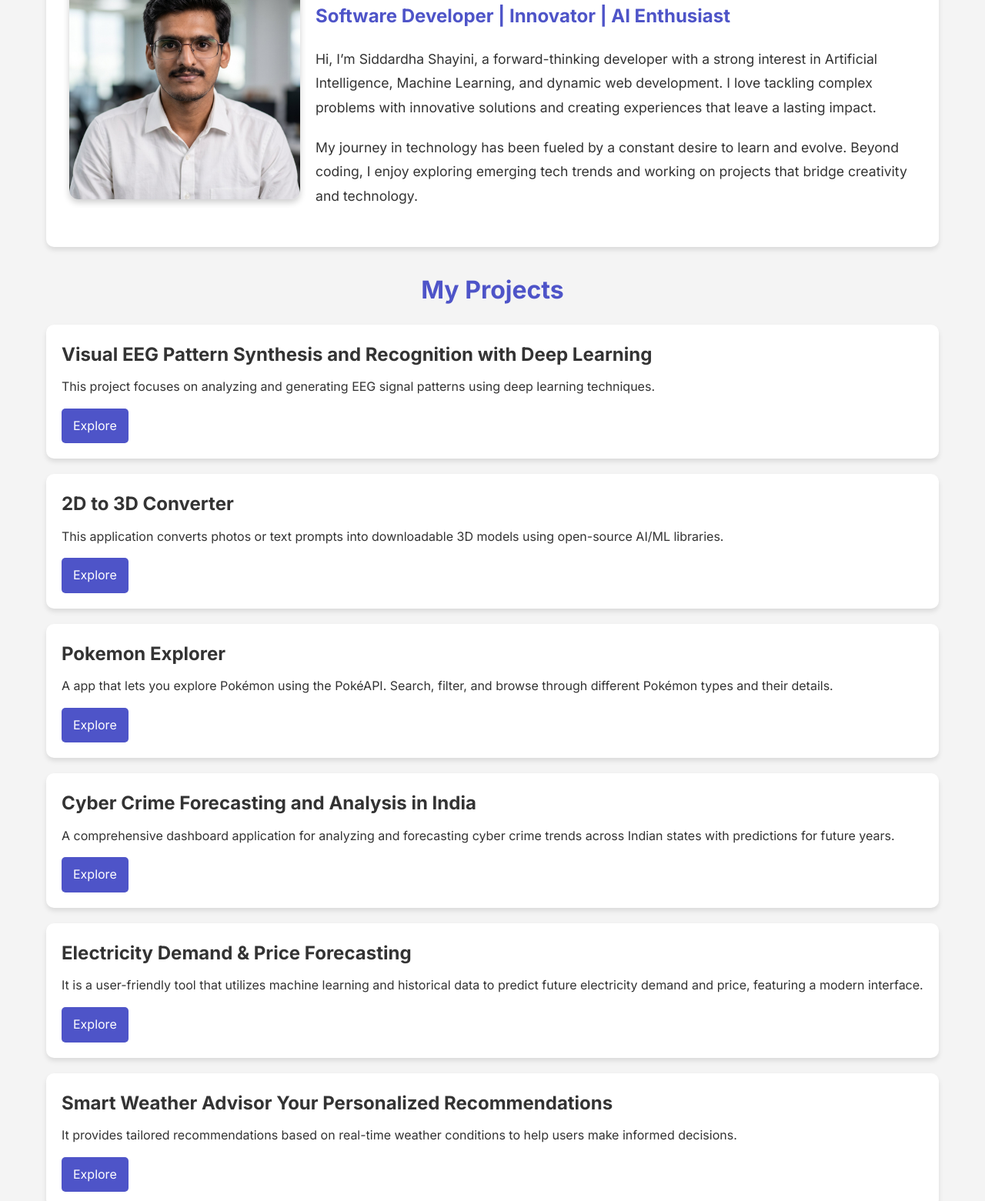
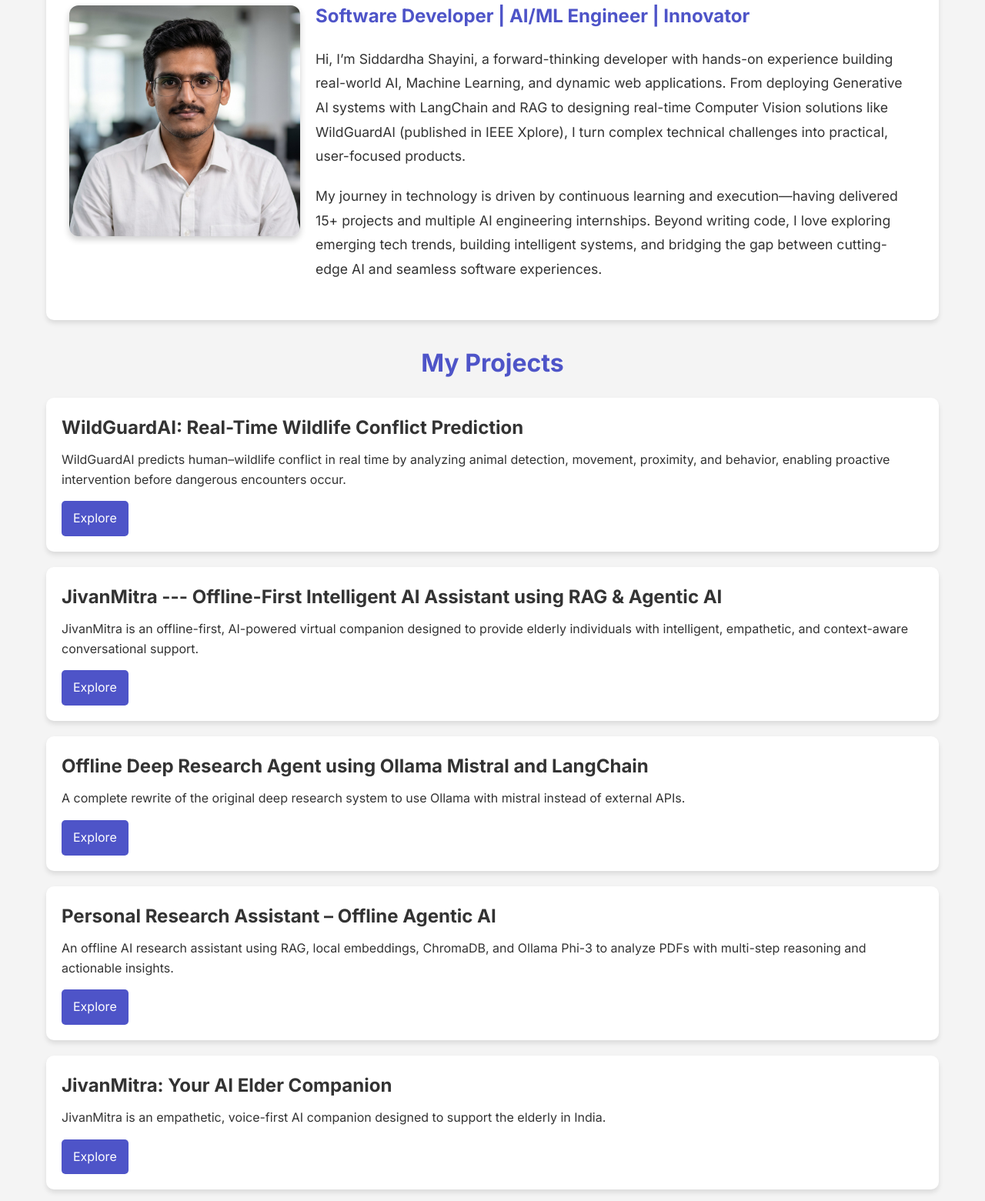
Before and after one commit to SiddardhaShayini/SiddardhaShayini, a plain HTML site: page index.html in a window 1280 px wide. Shown: the part 360-1921 px from the top of the page at 77% size. Drawn offline with Linux system fonts and the light colour scheme.

Commit message:
Enhance index.html with SEO and project updates
Updated meta tags for SEO, added new projects, and refined personal description.

```diff
--- a/index.html
+++ b/index.html
@@ -1,14 +1,40 @@
 <!DOCTYPE html>
 <html lang="en">
 <head>
-    <meta name="google-site-verification" content="vfB5-6aNPeCdgRhVq7lwLp6m3r-Hp0jB-2Nk0LUpFrs" />
+    <!-- Character Encoding & Responsive Viewport -->
     <meta charset="UTF-8">
     <meta name="viewport" content="width=device-width, initial-scale=1.0">
-    <meta name="description" content="Portfolio website of Siddardha Shayini - Developer, Innovator, and AI Enthusiast. Explore my projects and connect with me.">
-    <meta name="keywords" content="Siddardha Shayini, Siddu Shayini, Siddardha, Shayini, Sayini, Siddu, Siddardha Sayini, Siddu Sayini, Siddardha Sayini, Portfolio, Developer, AI, ML, NLP, DL, Machine Learning, Artificial Intelligence, Natural language processing, Deep learning, Projects, AI Developer, ML Developer, NLP Developer">
+
+    <!-- Primary Meta Tags -->
+    <title>Siddardha Shayini | AI/ML Engineer & Software Developer Portfolio</title>
+    <meta name="title" content="Siddardha Shayini | AI/ML Engineer & Software Developer Portfolio">
+    <meta name="description" content="Portfolio of Siddardha Shayini – AI/ML Engineer & Software Developer specializing in Generative AI, Computer Vision, and full-stack web applications. View IEEE-published research & projects.">
+    <meta name="keywords" content="Siddardha Shayini, Siddu Shayini, Siddardha, Shayini, Sayini, Saini, Siddu, Siddardha Sayini, Siddu Sayini, Portfolio, Developer, AI, ML, NLP, DL, IEEE, Machine Learning, Artificial Intelligence, GenAI, RAG, Computer Vision, WildGuardAI, AI ML Engineer, Software Developer">
     <meta name="author" content="Siddardha Shayini">
-    <title>About Me - Siddardha Shayini</title>
+    <meta name="robots" content="index, follow">
+
+    <!-- Search Console Verification -->
+    <meta name="google-site-verification" content="vfB5-6aNPeCdgRhVq7lwLp6m3r-Hp0jB-2Nk0LUpFrs" />
+
+    <!-- Open Graph / Facebook / LinkedIn (Controls preview cards on social platforms) -->
+    <meta property="og:type" content="website">
+    <meta property="og:url" content="https://siddardhashayini.github.io/SiddardhaShayini/">
+    <meta property="og:title" content="Siddardha Shayini | AI/ML Engineer & Software Developer">
+    <meta property="og:description" content="Explore AI/ML projects, GenAI & RAG implementations, dynamic web apps, and published research by Siddardha Shayini.">
+    <meta property="og:image" content="https://siddardhashayini.github.io/SiddardhaShayini/assets/images/pic.jpg">
+
+    <!-- Twitter Cards -->
+    <meta name="twitter:card" content="summary_large_image">
+    <meta name="twitter:url" content="https://siddardhashayini.github.io/SiddardhaShayini/">
+    <meta name="twitter:title" content="Siddardha Shayini | AI/ML Engineer & Software Developer">
+    <meta name="twitter:description" content="Explore AI/ML projects, GenAI & RAG implementations, dynamic web apps, and published research by Siddardha Shayini.">
+    <meta name="twitter:image" content="https://siddardhashayini.github.io/SiddardhaShayini/assets/images/pic.jpg">
+
+    <!-- Fonts -->
+    <link rel="preconnect" href="https://fonts.googleapis.com">
+    <link rel="preconnect" href="https://fonts.gstatic.com" crossorigin>
     <link href="https://fonts.googleapis.com/css2?family=Inter:wght@300;400;600;700&display=swap" rel="stylesheet">
+
     <style>
         * {
             margin: 0;
@@ -213,29 +239,61 @@
     <div class="container">
         <header class="header">
             <h1>Siddardha Shayini</h1>
-            <p>A motivated Computer Science student aspiring to contribute as a Software Developer, with a focus on AI, ML, and web development.</p>
+            <p>AI/ML Engineer and Software Developer specializing in Generative AI, Computer Vision, and full-stack web applications—passionate about transforming complex data into impactful, real-world solutions.</p>
         </header>
 
         <section class="about-section">
             <img src="assets\images\pic.jpg" class="pic" alt="Siddardha Shayini">
             <div class="about-text">
                 <h2>About Me</h2>
-                <h4>Software Developer | Innovator | AI Enthusiast</h4>
+                <h4>Software Developer | AI/ML Engineer | Innovator</h4>
                 <p>
-                    Hi, I’m Siddardha Shayini, a forward-thinking developer with a strong interest in
-                    Artificial Intelligence, Machine Learning, and dynamic web development. I love tackling
-                    complex problems with innovative solutions and creating experiences that leave a lasting impact.
+                    Hi, I’m Siddardha Shayini, a forward-thinking developer with hands-on experience building real-world AI, Machine Learning, and dynamic web applications. From deploying Generative AI systems with LangChain and RAG to designing real-time Computer Vision solutions like WildGuardAI (published in IEEE Xplore), I turn complex technical challenges into practical, user-focused products.
                 </p>
                 <p>
-                    My journey in technology has been fueled by a constant desire to learn and evolve.
-                    Beyond coding, I enjoy exploring emerging tech trends and working on projects that
-                    bridge creativity and technology.
+                    My journey in technology is driven by continuous learning and execution—having delivered 15+ projects and multiple AI engineering internships. Beyond writing code, I love exploring emerging tech trends, building intelligent systems, and bridging the gap between cutting-edge AI and seamless software experiences.
                 </p>
             </div>
         </section>
 
         <section class="projects-section">
             <h3>My Projects</h3>
+
+            <div class="project">
+                <h4>WildGuardAI: Real-Time Wildlife Conflict Prediction</h4>
+                <p>WildGuardAI predicts human–wildlife conflict in real time by analyzing animal detection, movement, proximity, and behavior, enabling proactive intervention before dangerous encounters occur.</p>
+                <a href="https://github.com/SiddardhaShayini/WildGuardAI-Real-Time-Wildlife-Conflict-Prediction" target="_blank">Explore</a>
+            </div>
+
+            <div class="project">
+                <h4>JivanMitra --- Offline-First Intelligent AI Assistant using RAG & Agentic AI</h4>
+                <p>JivanMitra is an offline-first, AI-powered virtual companion designed to provide elderly individuals with intelligent, empathetic, and context-aware conversational support.</p>
+                <a href="https://github.com/SiddardhaShayini/JivanMitra---Offline-First-Intelligent-AI-Assistant-using-RAG-Agents" target="_blank">Explore</a>
+            </div>
+
+            <div class="project">
+                <h4>Offline Deep Research Agent using Ollama Mistral and LangChain</h4>
+                <p>A complete rewrite of the original deep research system to use Ollama with mistral instead of external APIs.</p>
+                <a href="https://github.com/SiddardhaShayini/Offline-Deep-Research-Agent-using-Ollama-Mistral-and-LangChain" target="_blank">Explore</a>
+            </div>
+
+            <div class="project">
+                <h4>Personal Research Assistant – Offline Agentic AI</h4>
+                <p>An offline AI research assistant using RAG, local embeddings, ChromaDB, and Ollama Phi-3 to analyze PDFs with multi-step reasoning and actionable insights.</p>
+                <a href="https://github.com/SiddardhaShayini/Agentic_AI_Project" target="_blank">Explore</a>
+            </div>
+
+            <div class="project">
+                <h4>JivanMitra: Your AI Elder Companion</h4>
+                <p>JivanMitra is an empathetic, voice-first AI companion designed to support the elderly in India.</p>
+                <a href="https://github.com/SiddardhaShayini/JivanMitra-An-AI-Elder-Companion" target="_blank">Explore</a>
+            </div>
+
+            <div class="project">
+                <h4>Voice-Controlled Virtual Wheelchair</h4>
+                <p>A voice-controlled virtual wheelchair enabling hands-free navigation through voice commands in an immersive 3D browser environment for improved accessibility and mobility assistance.</p>
+                <a href="https://siddardhashayini.github.io/Voice-Controlled-Wheelchair/" target="_blank">Explore</a>
+            </div>
 
             <div class="project">
                 <h4>Visual EEG Pattern Synthesis and Recognition with Deep Learning</h4>
@@ -352,10 +410,14 @@
             <a href="mailto:siddardhashayini9@gmail.com">Gmail</a>
             <a href="https://www.linkedin.com/in/siddardha-shayini-734639317/" target="_blank">LinkedIn</a>
             <a href="https://github.com/SiddardhaShayini" target="_blank">GitHub</a>
+            <a href="https://ieeexplore.ieee.org/author/626245326465493" target="_blank">IEEE Xplore</a>
+            <a href="https://orcid.org/0009-0002-6909-073X" target="_blank">ORCiD</a>
+            <a href="https://scholar.google.com/citations?hl=en&user=eQvxPZIAAAAJ" target="_blank">Google Scholar</a>
+            <a href="https://www.semanticscholar.org/author/Shayini-Siddardha/2445989503" target="_blank">Semantic Scholar</a>
         </section>
 
         <footer>
-            <p>&copy; 2025 Siddardha Shayini. All rights reserved.</p>
+            <p>&copy; 2026 Siddardha Shayini. All rights reserved.</p>
         </footer>
     </div>
 </body>
```
